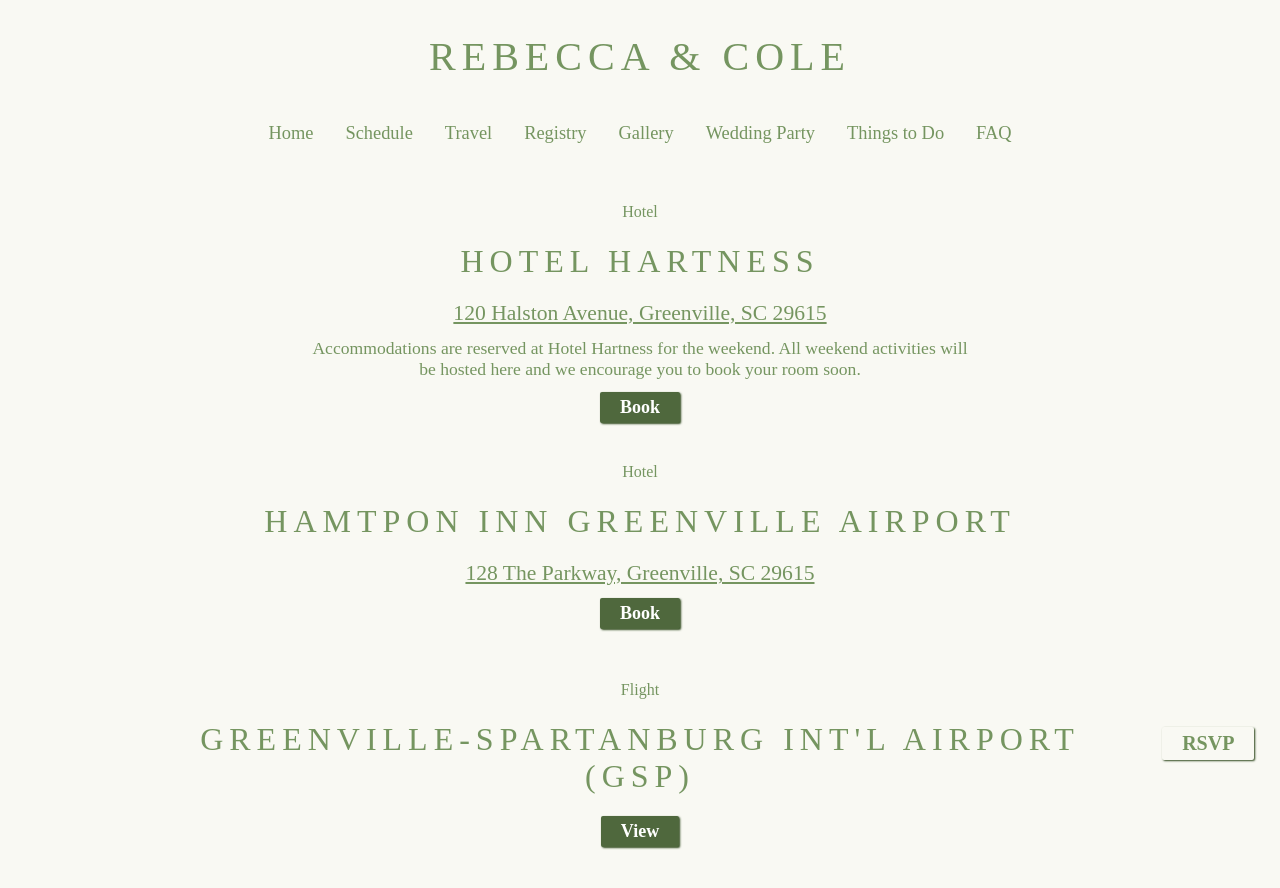
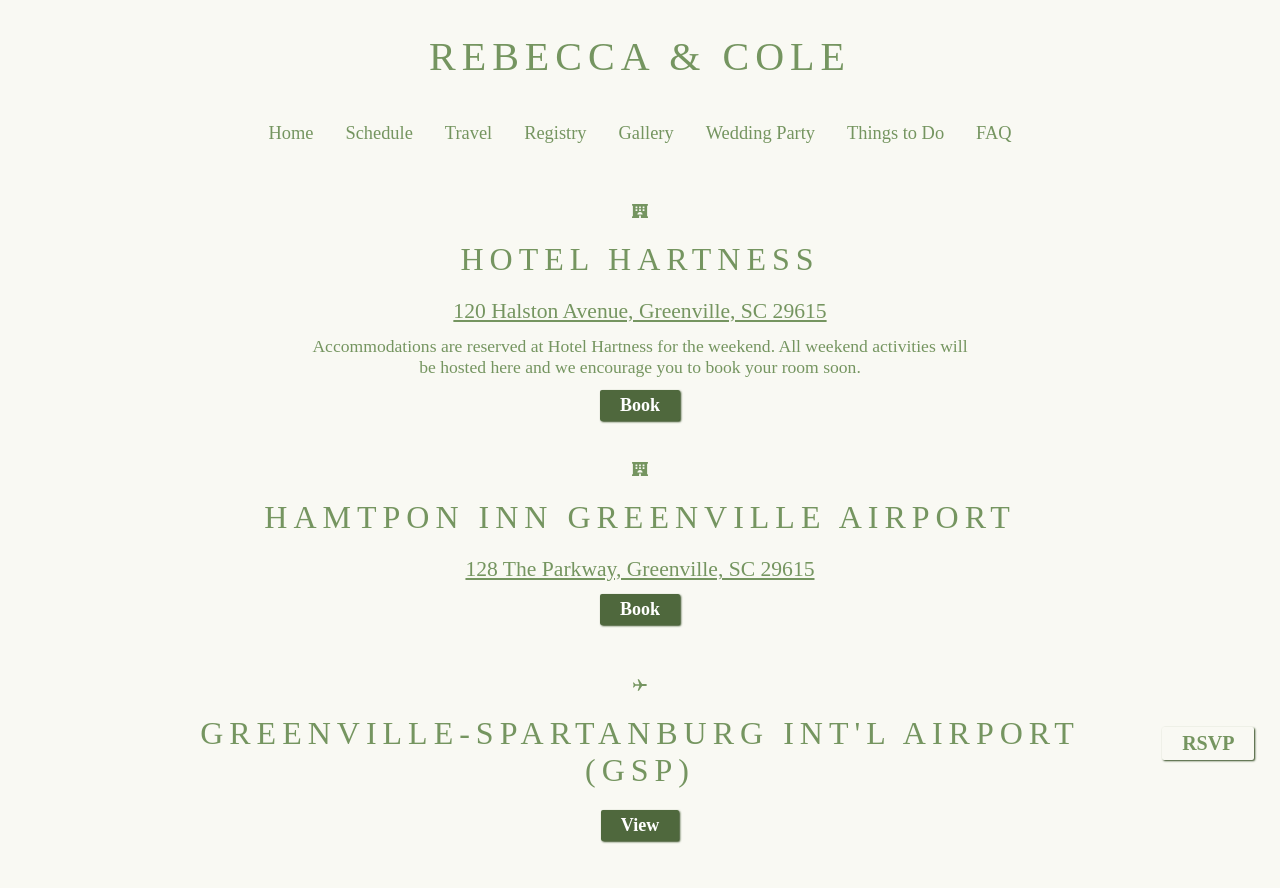
Before and after one commit to colecrum26/wedding, a React (Create React App) app in the folder wedding-website/: page /travel in a window 1280 px wide. Shown: the top 888 px of the page. Built offline with nearby package versions, Linux system fonts and the light colour scheme.

Commit message:
added travel icons

```diff
--- a/wedding-website/src/pages/travel.jsx
+++ b/wedding-website/src/pages/travel.jsx
@@ -1,6 +1,8 @@
 import Nav from "../components/nav";
 import RSVPButton from "../components/rsvpBtn";
 import { NavLink } from "react-router-dom";
+import { FaHotel } from "react-icons/fa";
+import { IoIosAirplane } from "react-icons/io";
 
 export default function Travel() {
   return (
@@ -8,7 +10,7 @@ export default function Travel() {
       <Nav />
       <div className="content-wrapper">
         <div className="travel-option">
-          <span>Hotel</span>
+          <FaHotel />
           <h1 className="header-main">HOTEL HARTNESS</h1>
           <a
             href="https://maps.app.goo.gl/Pn66RdexLmsiRoft7"
@@ -29,7 +31,7 @@ export default function Travel() {
           </NavLink>
         </div>
         <div className="travel-option">
-          <span>Hotel</span>
+          <FaHotel />
           <h1 className="header-main">
             HAMTPON INN GREENVILLE AIRPORT
           </h1>
@@ -51,7 +53,7 @@ export default function Travel() {
           </NavLink>
         </div>
         <div className="travel-option">
-          <span>Flight</span>
+          <IoIosAirplane />
           <h1 className="header-main">
             GREENVILLE-SPARTANBURG INT'L AIRPORT (GSP)
           </h1>
```
